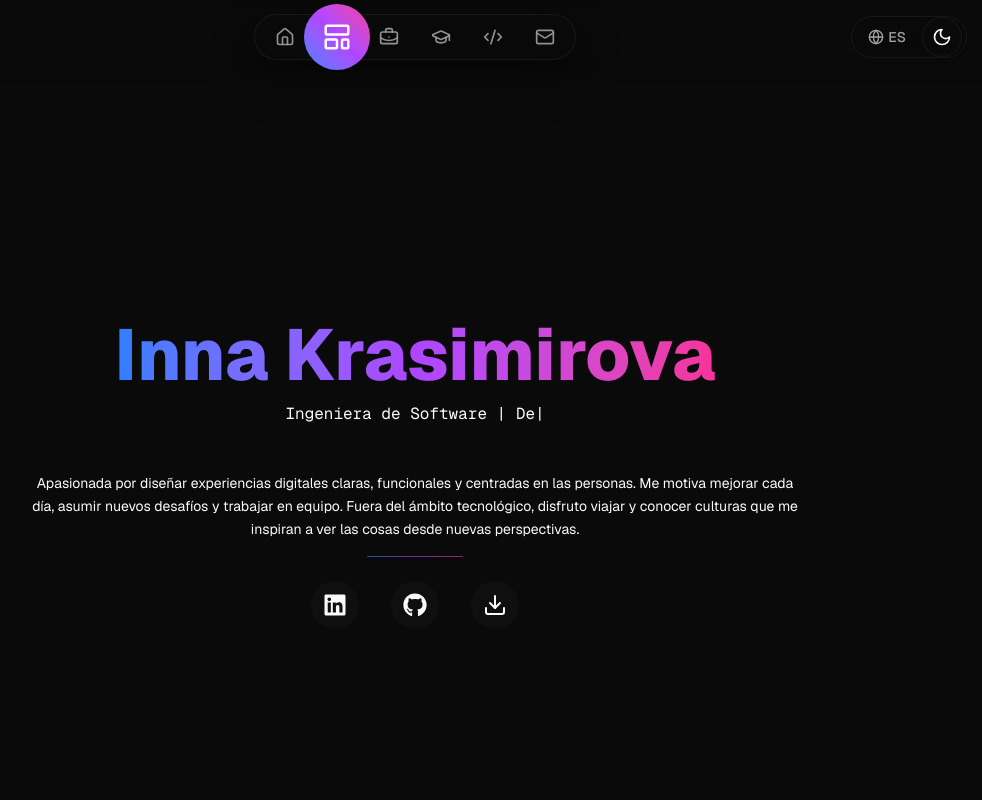
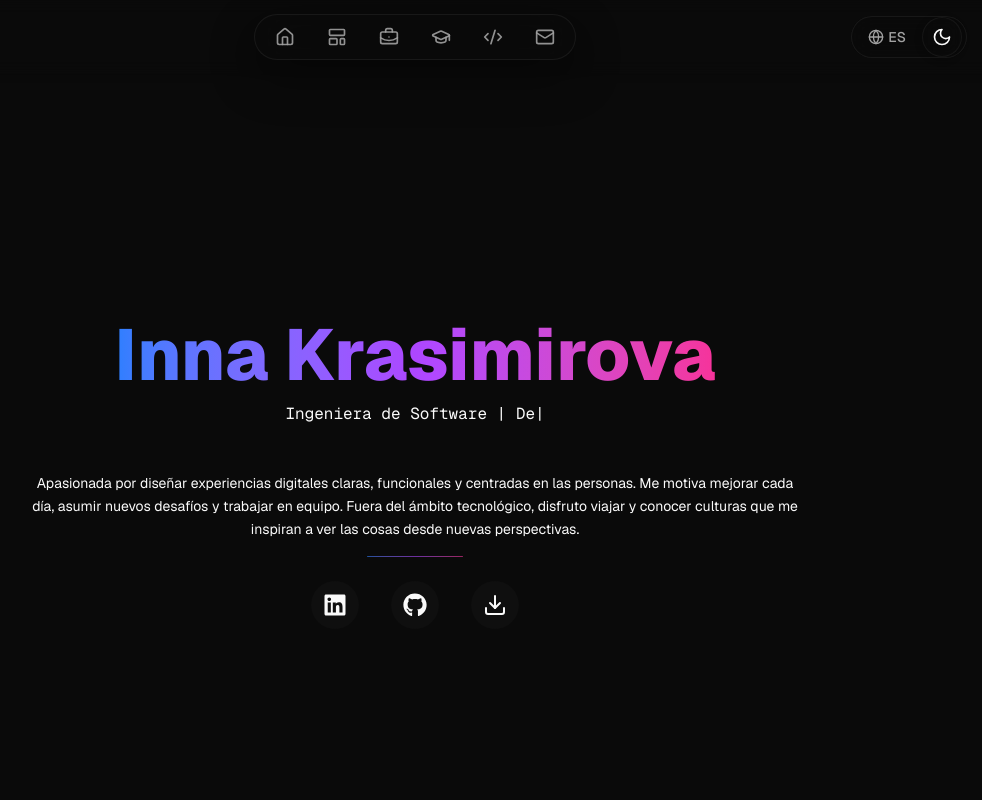
Before and after one commit to innakrasimirova95/ikrasimirova_portfolio, a Next.js app: page / in a window 1280 px wide. Shown: the top 800 px of the page, without its empty margins (225-1207 px from the left). Built offline with nearby package versions, Linux system fonts and the light colour scheme.

Commit message:
feat: enhance Home component with active section tracking and scroll listener

```diff
--- a/src/app/page.tsx
+++ b/src/app/page.tsx
@@ -19,7 +19,13 @@ export default function Home() {
   const [showNameInHeader, setShowNameInHeader] = useState(false);
   const nameRef = useRef<HTMLHeadingElement>(null);
 
-  const [activeSection, setActiveSection] = useState("");
+  const [activeSection, setActiveSection] = useState("home");
+  const activeSectionRef = useRef(activeSection); // Ref to hold the latest activeSection
+  useEffect(() => {
+    activeSectionRef.current = activeSection;
+  }, [activeSection]);
+
+  const heroRef = useRef<HTMLElement>(null);
   const proyectosRef = useRef<HTMLElement>(null);
   const experienciaRef = useRef<HTMLElement>(null);
   const educacionRef = useRef<HTMLElement>(null);
@@ -57,9 +63,22 @@ export default function Home() {
     };
   }, []);
 
+  // Scroll listener para el botón Home
+  useEffect(() => {
+    const handleScroll = () => {
+      if (window.scrollY === 0) {
+        setActiveSection("home");
+      }
+    };
+    window.addEventListener("scroll", handleScroll);
+    return () => window.removeEventListener("scroll", handleScroll);
+  }, []);
+
+
   // Observer para sección activa
   useEffect(() => {
     const sectionRefs = [
+      { ref: heroRef, id: "home" },
       { ref: proyectosRef, id: "proyectos" },
       { ref: experienciaRef, id: "experiencia" },
       { ref: educacionRef, id: "educacion" },
@@ -70,15 +89,27 @@ export default function Home() {
     const observerOptions = {
       root: null,
       rootMargin: "0px",
-      threshold: 0.5,
+      threshold: [0, 0.25, 0.5, 0.75, 1], // Use multiple thresholds for more granular detection
     };
 
     const sectionObserver = new IntersectionObserver((entries) => {
-      entries.forEach((entry) => {
-        if (entry.isIntersecting) {
-          setActiveSection(entry.target.id);
+      const intersectingEntries = entries.filter(entry => entry.isIntersecting);
+
+      if (intersectingEntries.length > 0) {
+        // Sort by intersectionRatio to get the most visible section
+        intersectingEntries.sort((a, b) => b.intersectionRatio - a.intersectionRatio);
+        const mostVisibleSectionId = intersectingEntries[0].target.id;
+
+        // Only update if it's different from the current active section
+        if (mostVisibleSectionId !== activeSectionRef.current) { // Use ref here
+            setActiveSection(mostVisibleSectionId);
         }
-      });
+      } else {
+        // If no entries are intersecting (e.g., fast scrolling between sections),
+        // we might want to keep the current activeSection or let the scroll listener handle it.
+        // Given the scroll listener for home, this else block can be ignored for home.
+        // For other sections, if no section is visible, it will just retain the last one.
+      }
     }, observerOptions);
 
     sectionRefs.forEach(({ ref }) => {
@@ -96,7 +127,7 @@ export default function Home() {
       });
       sectionObserver.disconnect();
     };
-  }, []);
+  }, []); // Removed activeSection from dependencies
 
   // Variantes elegantes para el hero
   const heroItem = {
@@ -114,6 +145,8 @@ export default function Home() {
 
       {/* Hero Section */}
       <motion.section
+        id="home"
+        ref={heroRef}
         className="min-h-screen flex flex-col justify-center items-center px-6 text-center"
         initial="hidden"
         animate="visible"
```
